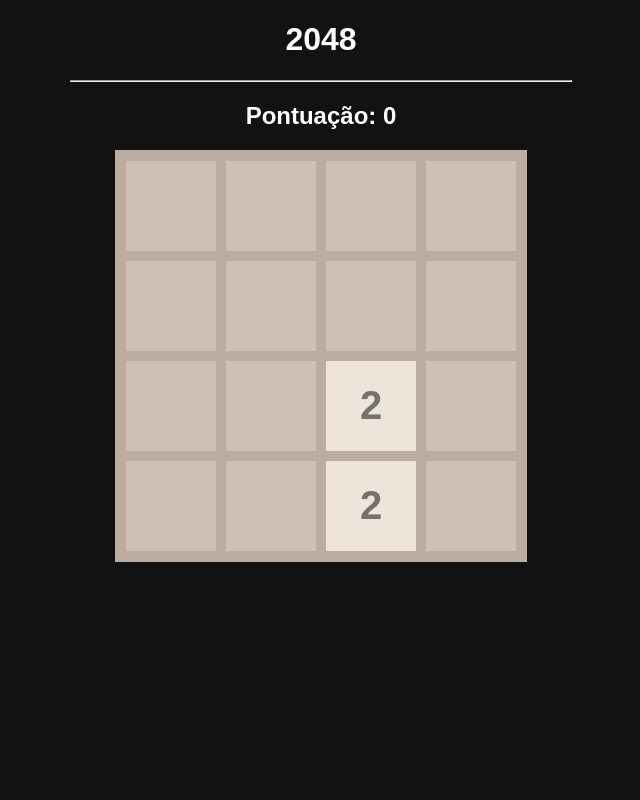
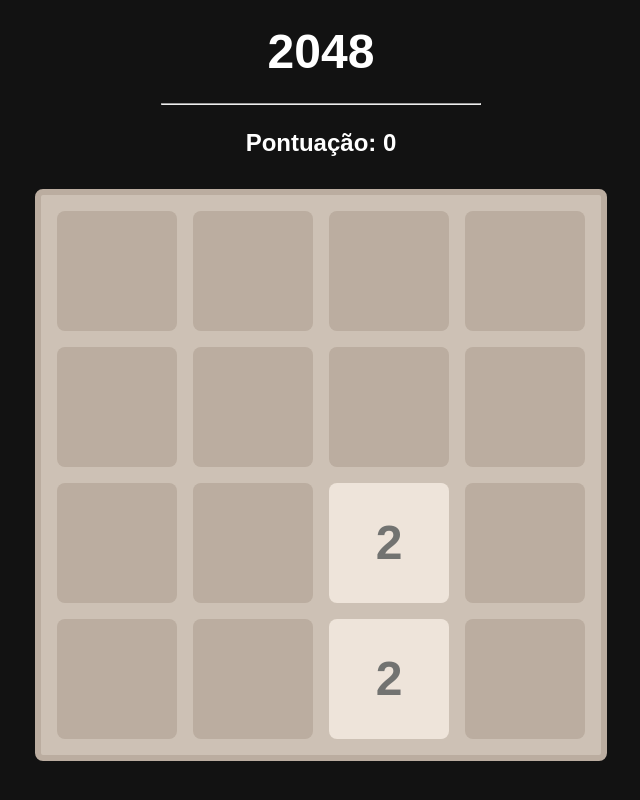
Before and after one commit to mateuseap/2048, a plain HTML site: page index.html in a window 1280 px wide. Shown: the whole page, without its empty margins (319-959 px from the left). Drawn offline with Linux system fonts and the light colour scheme.

Commit message:
feat: game design improved

```diff
--- a/index.css
+++ b/index.css
@@ -1,36 +1,51 @@
+*, *::before, *::after {
+    box-sizing: border-box;
+    font-family: Arial;
+}
+
 body {
-    font-family: Arial, Arial, Helvetica, sans-serif;
-    text-align: center;
+    background-color: #121212;
+    display: flex;
+    justify-content: center;
+    align-items: center;
+    flex-direction: column;
+    height: 100vh;
+    margin: 0;
+    margin-top: -1vmin;
+    font-size: 6vmin;
     color: white;
-    background-color: #121212;
+    font-weight: bold;
+}
+
+.header {
+    font-size: 3vmin;
+    margin-bottom: 4vmin;
 }
 
 hr {
-    width: 500px;
+    width: 40vmin;
 }
 
 #board {
-    width: 400px;
-    height: 400px;
-
+    display: grid;
+    grid-template-columns: repeat(4, 15vmin);
+    grid-template-rows: repeat(4, 15vmin);
     background-color: #cdc1b5;
     border: 6px solid #bbada0;
-
-    margin: 0 auto;
-    display: flex;
-    flex-wrap: wrap;
+    gap: 2vmin;
+    border-radius: 1vmin;
+    padding: 2vmin;
+    position: relative;
 }
 
 .tile {
-    width: 90px;
-    height: 90px;
-    border: 5px solid #bbada0;
-
-    font-size: 40px;
-    font-weight: bold;
     display: flex;
     justify-content: center;
     align-items: center;
+    border-radius: 1vmin;
+    font-size: 6vmin;
+    background-color: #bbada0;
+    font-weight: bold;
 }
 
 .x2 {
@@ -48,32 +63,32 @@
     color: white;
 }
 
-.x16{
+.x16 {
     background-color: #f59575;
     color: white;
 }
 
-.x32{
+.x32 {
     background-color: #f57c5f;
     color: white;
 }
 
-.x64{
+.x64 {
     background-color: #f65d3b;
     color: white;
 }
 
-.x128{
+.x128 {
     background-color: #edce71;
     color: white;
 }
 
-.x256{
+.x256 {
     background-color: #edcc63;
     color: white;
 }
 
-.x512{
+.x512 {
     background-color: #edc651;
     color: white;
 }
--- a/index.html
+++ b/index.html
@@ -9,9 +9,11 @@
         <script src="script.js"></script>
     </head>
     <body>
-        <h1>2048</h1>
+        2048
         <hr>
-        <h2>Pontuação: <span id="score">0</span></h2>
+        <div class="header">
+            Pontuação: <span id="score">0</span>
+        </div>
         <div id="board"></div>
     </body>
 </html>
```
